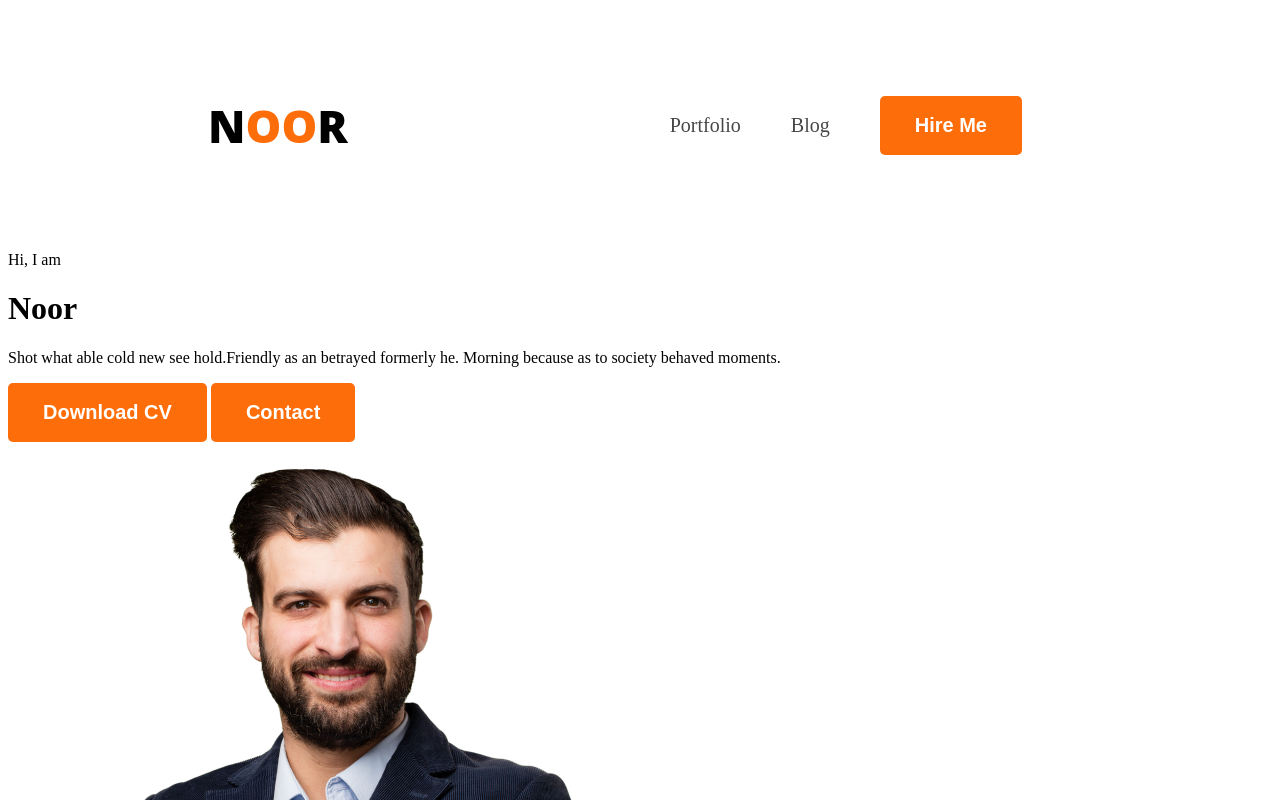
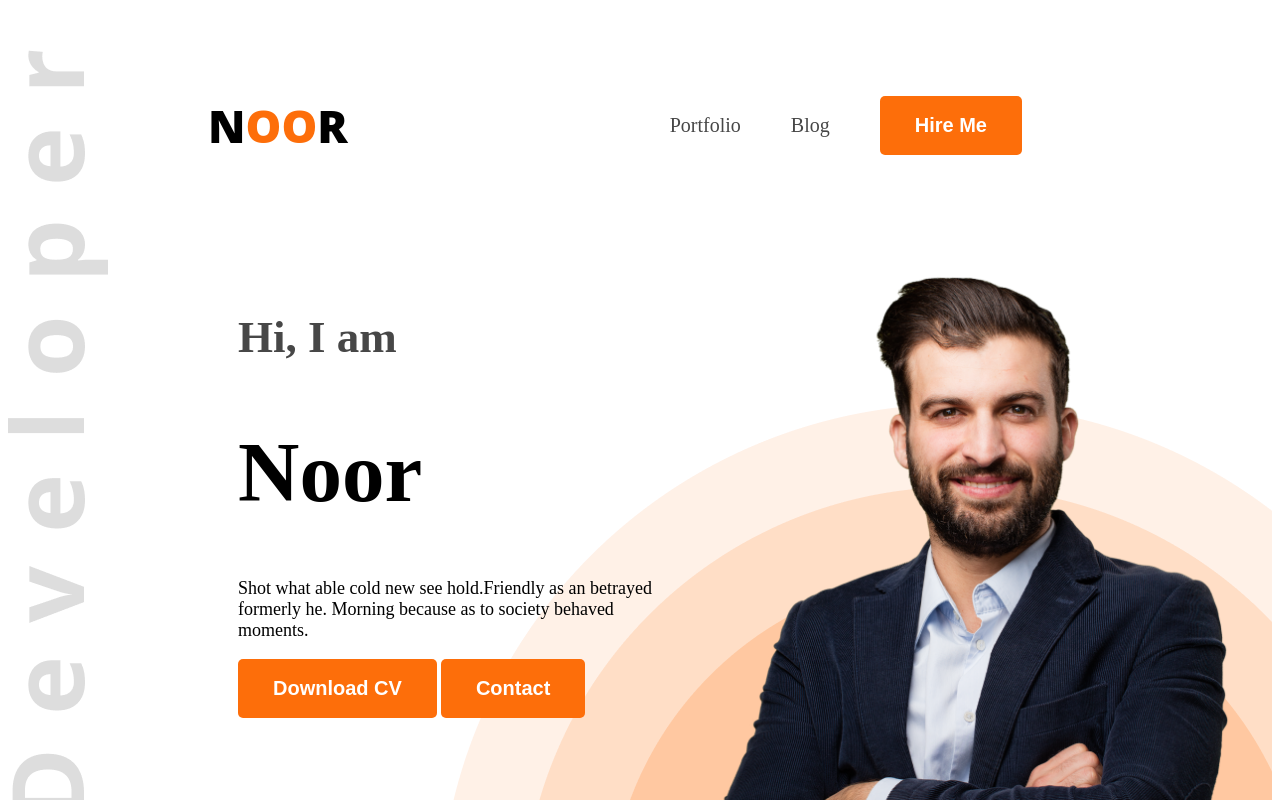
Before and after one commit to noorjp/my-portfolio, a plain HTML site: page index.html in a window 1280 px wide. Shown: the top 800 px of the page. Drawn offline with Linux system fonts and the light colour scheme.

Commit message:
add som header

```diff
--- a/index.html
+++ b/index.html
@@ -7,7 +7,7 @@
     <link rel="stylesheet" href="styles/portfolio.css">
 </head>
 <body>
-    <header>
+    <header class="header">
      <nav>
         <h3 class="nav-title">N<span class="text-primary">OO</span>R</h3>
         <ul>
@@ -18,8 +18,8 @@
      </nav>
      <div class="banner">
      <div class="banner-content">
-     <div class="h4">Hi, I  am</div>
-     <h1>Noor</h1>
+        <h4 class="banner-greetings dark-2">Hi, I  am</h4>
+        <h1 class="banner-title" >Noor</h1>
      <p class="banner-description">
         Shot what able cold new see hold.Friendly as an betrayed formerly he. Morning because as to society behaved moments.
      </p>
@@ -27,7 +27,7 @@
      <button class="btn-primary">Download CV</button>
      <button class="btn-primary">Contact</button>
     </div>
-    <img src="images/hardy.png" alt="">
+    <img class="banner-profile-pic" src="images/hardy.png" alt="">
 
      </div>
     </header>
--- a/styles/portfolio.css
+++ b/styles/portfolio.css
@@ -1,5 +1,17 @@
+
+
+/* header styles */
+
+.header {
+ background-image: url('../images/developer.png') , url(../images/header_bg.png);
+ background-repeat: no-repeat;
+    background-position: top left, bottom right;
+}
+
 
 /* nav styles */
+
+
 
 /* shared style */
 
@@ -51,3 +63,37 @@ font-size: 20px;
 .dark-2 {
  color: #474747;
 }
+
+/* banner styles */
+
+
+
+.banner {
+ display: flex;
+ justify-content: space-between;
+ margin: 0 35px 0 230px ;
+}
+
+.banner-content {
+ max-width: 580px;
+}
+
+.banner-greetings {
+ font-size: 45px;
+ font-weight: 600px;
+}
+
+.banner-title {
+ font-size: 85px;
+ font-weight: bold;
+}
+
+.banner-description {
+ font-size: 18px;
+ font-weight: normal;
+}
+
+.banner-profile-pic {
+ width: 580px;
+
+}
```
